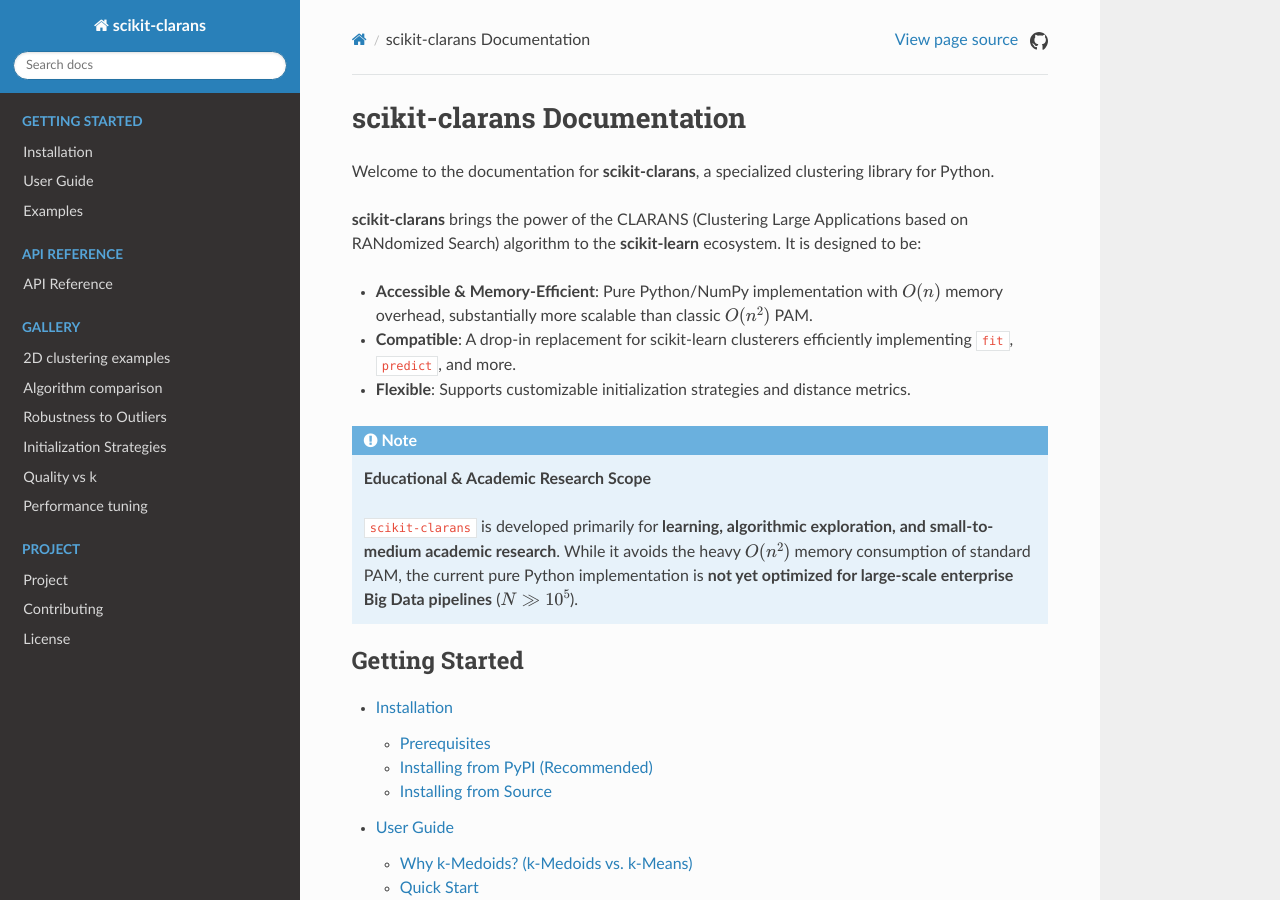
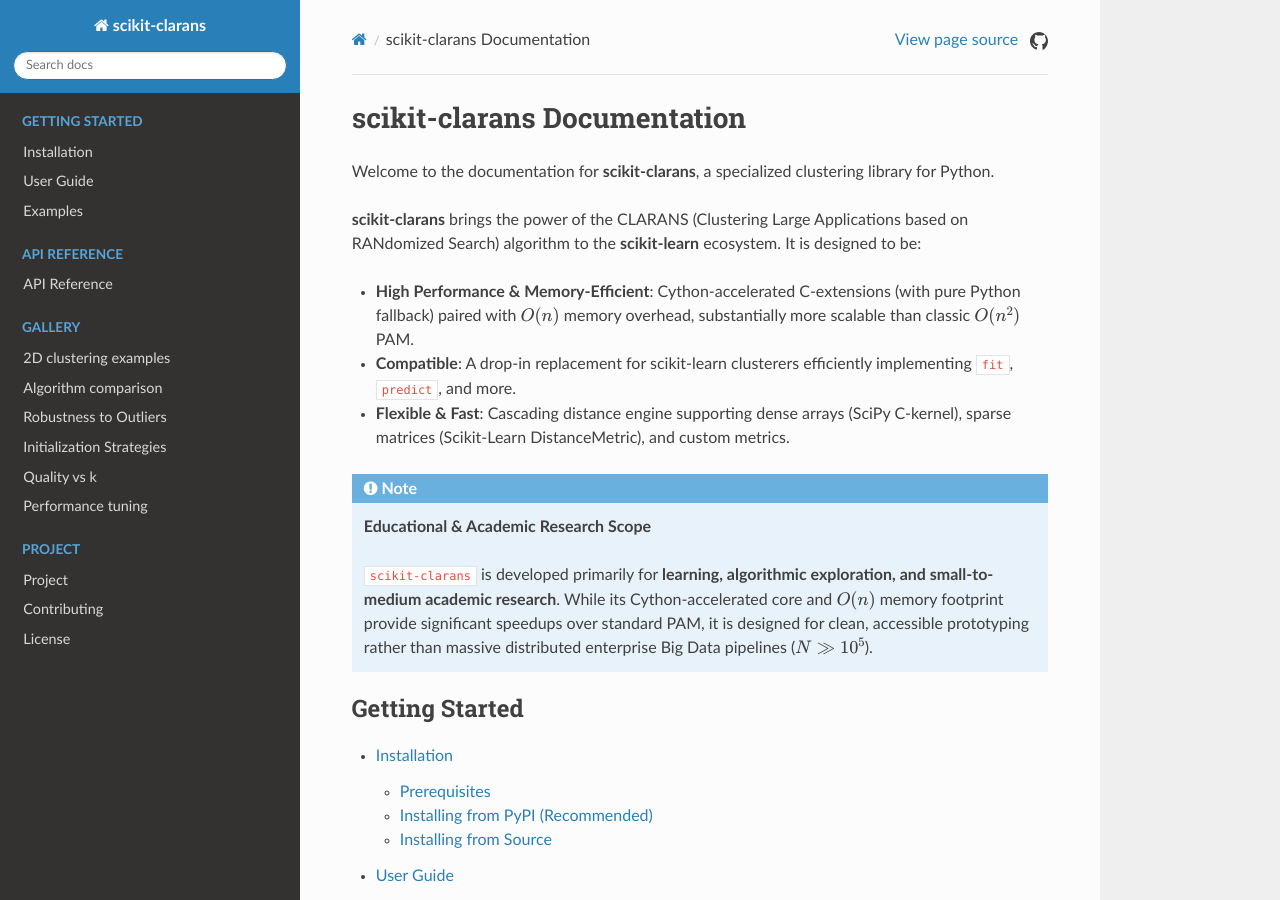
Before and after one commit to ThienNguyen3001/scikit-clarans, a Sphinx documentation site: the page built from docs/source/index.rst, in a window 1280 px wide and 900 px high. Built offline with Sphinx 7.4.7 and the Read the Docs theme 3.1.0, drawn with Linux system fonts in a browser that asks for light colours.

Commit message:
docs: update README and sphinx docs to reflect Cython core and cost_evaluation parameter

```diff
--- a/docs/source/index.rst
+++ b/docs/source/index.rst
@@ -10,14 +10,14 @@
 
 **scikit-clarans** brings the power of the CLARANS (Clustering Large Applications based on RANdomized Search) algorithm to the **scikit-learn** ecosystem. It is designed to be:
 
-*   **Accessible & Memory-Efficient**: Pure Python/NumPy implementation with :math:`O(n)` memory overhead, substantially more scalable than classic :math:`O(n^2)` PAM.
+*   **High Performance & Memory-Efficient**: Cython-accelerated C-extensions (with pure Python fallback) paired with :math:`O(n)` memory overhead, substantially more scalable than classic :math:`O(n^2)` PAM.
 *   **Compatible**: A drop-in replacement for scikit-learn clusterers efficiently implementing ``fit``, ``predict``, and more.
-*   **Flexible**: Supports customizable initialization strategies and distance metrics.
+*   **Flexible & Fast**: Cascading distance engine supporting dense arrays (SciPy C-kernel), sparse matrices (Scikit-Learn DistanceMetric), and custom metrics.
 
 .. note::
    **Educational & Academic Research Scope**
 
-   ``scikit-clarans`` is developed primarily for **learning, algorithmic exploration, and small-to-medium academic research**. While it avoids the heavy :math:`O(n^2)` memory consumption of standard PAM, the current pure Python implementation is **not yet optimized for large-scale enterprise Big Data pipelines** (:math:`N \gg 10^5`).
+   ``scikit-clarans`` is developed primarily for **learning, algorithmic exploration, and small-to-medium academic research**. While its Cython-accelerated core and :math:`O(n)` memory footprint provide significant speedups over standard PAM, it is designed for clean, accessible prototyping rather than massive distributed enterprise Big Data pipelines (:math:`N \gg 10^5`).
 
 .. toctree::
    :maxdepth: 2
--- a/docs/source/project.rst
+++ b/docs/source/project.rst
@@ -9,7 +9,7 @@
 .. note::
    ``scikit-clarans`` is developed primarily for **educational purposes, algorithm study, and small-to-medium academic research prototyping**.
 
-   The library prioritizes clean, accessible, pure Python and NumPy code that adheres closely to standard scikit-learn conventions. While significantly more memory-efficient than classic :math:`O(n^2)` PAM, the current version is **not yet optimized for large-scale Big Data pipelines** (:math:`N \gg 10^5`).
+   The library pairs clean, accessible, scikit-learn compatible design with high-performance **Cython C-extensions** and a cascading distance engine. While substantially more scalable and memory-efficient than classic :math:`O(n^2)` PAM, it is structured for transparent research prototyping rather than distributed Big Data computing (:math:`N \gg 10^5`).
 
 Citation
 --------
--- a/docs/source/usage.rst
+++ b/docs/source/usage.rst
@@ -88,9 +88,9 @@
      - Recommended choice for small-to-medium datasets and research experimentation
 
 .. note::
-   **Dataset Size & Scalability Limitation**
+   **Dataset Size & Scalability Scope**
 
-   While ``FastCLARANS`` substantially outperforms classic ``CLARANS`` by testing all :math:`k` medoid swaps at once with :math:`O(n)` memory, the current library is implemented in pure Python and NumPy. It is intended for **educational exploration, experimentation, and small-to-medium datasets** (up to tens of thousands of samples). It is **not yet optimized for large-scale Big Data pipelines** (such as :math:`N \gg 10^5`).
+   While ``FastCLARANS`` substantially outperforms classic ``CLARANS`` by testing all :math:`k` medoid swaps simultaneously using compiled **Cython C-extensions**, the library is designed with an :math:`O(n)` memory footprint for local in-memory processing. It scales effectively to tens of thousands of samples, but is not designed for distributed Big Data pipelines (:math:`N \gg 10^5`).
 
 Quick example with ``FastCLARANS``:
 
```
Also changed, not shown: README.md (+8 -6 lines).
